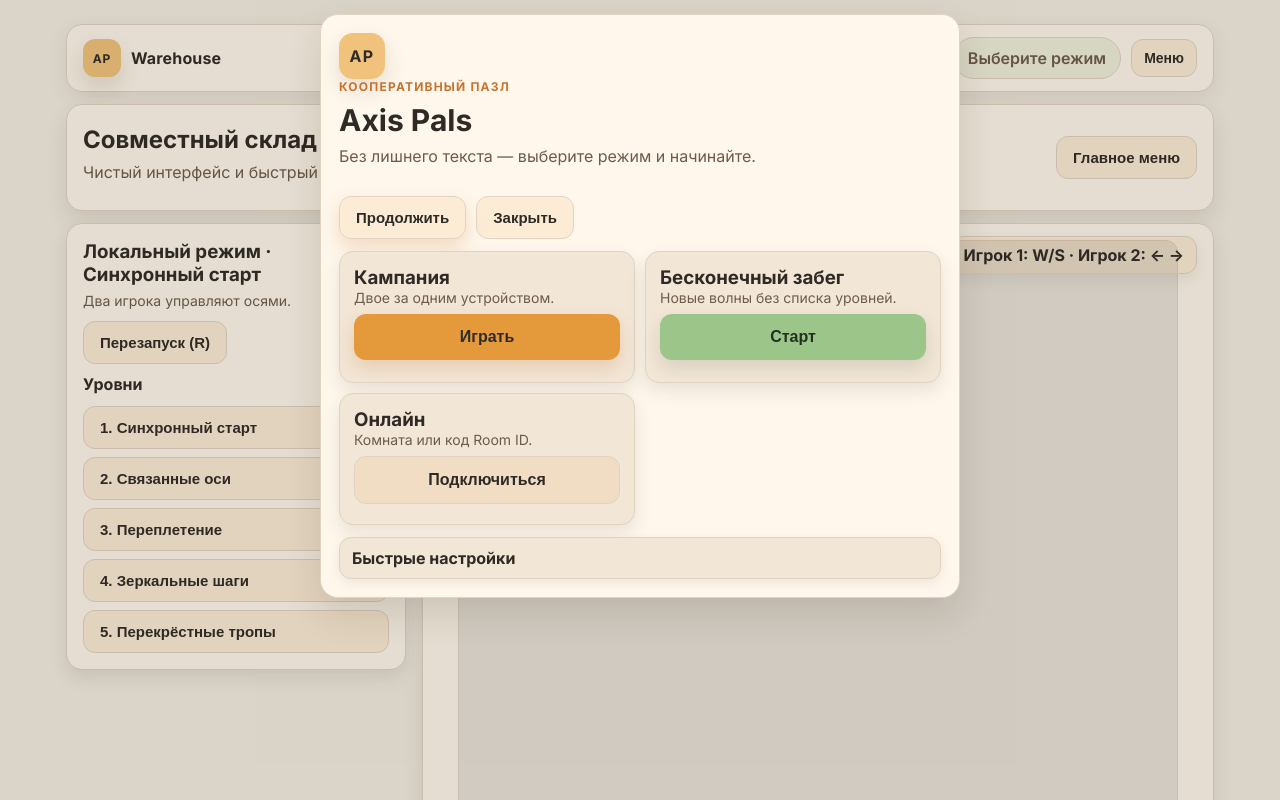
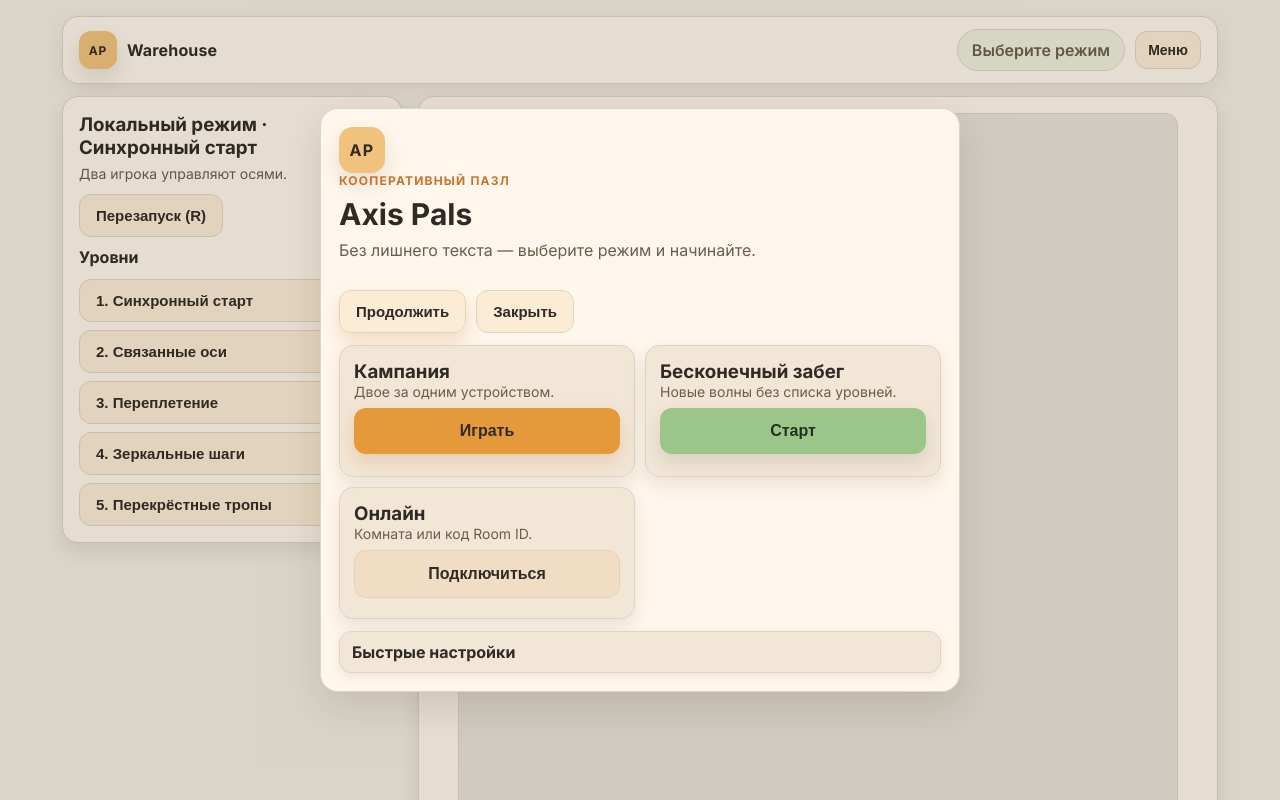
Before and after one commit to JustSadSock/Axis-Pals-Warehouse, a website with bundled scripts: page public/index.html in a window 1280 px wide. Shown: the top 800 px of the page. Built offline with nearby package versions, Linux system fonts and the light colour scheme.

Commit message:
Simplify UI overlays

```diff
--- a/public/index.html
+++ b/public/index.html
@@ -89,14 +89,6 @@
       </div>
     </div>
 
-    <header class="hero">
-      <div>
-        <h2 class="hero-title">Совместный склад</h2>
-        <p class="lede">Чистый интерфейс и быстрый старт.</p>
-      </div>
-      <button id="menu-button" class="ghost">Главное меню</button>
-    </header>
-
     <div id="hud" class="hud hidden">
       <div class="hud-item player1">Игрок 1 (W/S): ведёт вертикаль</div>
       <div class="hud-item player2">Игрок 2 (← →): ведёт горизонталь</div>
@@ -160,10 +152,6 @@
       </section>
 
       <section class="game-area">
-        <div class="floating-ui">
-          <div class="pill" id="floating-level">Уровень</div>
-          <div class="pill" id="floating-controls">Игрок 1: W/S · Игрок 2: ← →</div>
-        </div>
         <canvas id="game-canvas" width="640" height="640"></canvas>
         <div class="caption" id="mode-caption"></div>
           <div class="restart-hint hidden" id="restart-hint">R — перезапуск уровня</div>
--- a/public/main.js
+++ b/public/main.js
@@ -42,8 +42,6 @@ const overlaySecondary = document.getElementById('overlay-secondary');
 const toast = document.getElementById('toast');
 const onlineStatus = document.getElementById('online-status');
 const levelList = document.getElementById('level-list');
-const floatingLevel = document.getElementById('floating-level');
-const floatingControls = document.getElementById('floating-controls');
 const restartHint = document.getElementById('restart-hint');
 const endlessButton = document.getElementById('endless-play');
 const moveLimitLabel = document.getElementById('move-limit');
@@ -51,7 +49,6 @@ const campaignControls = document.getElementById('campaign-controls');
 const endlessControls = document.getElementById('endless-controls');
 const endlessProgress = document.getElementById('endless-progress');
 const rerollEndless = document.getElementById('reroll-endless');
-const menuButton = document.getElementById('menu-button');
 const menuButtonTop = document.getElementById('menu-button-top');
 const closeMenuButton = document.getElementById('close-menu');
 const resumeGameButton = document.getElementById('resume-game');
@@ -133,7 +130,6 @@ function updateLevelTitle() {
   } else {
     levelCounter.textContent = `Уровень ${currentLevelIndex + 1} / ${levels.length}`;
   }
-  floatingLevel.textContent = level ? level.name : '';
 }
 
 function getLevelStats(level) {
@@ -169,7 +165,6 @@ function togglePanels() {
   localPanel.classList.toggle('hidden', !isLocalish);
   onlinePanel.classList.toggle('hidden', !isOnline);
   hud.classList.toggle('hidden', isOnline);
-  floatingControls.classList.toggle('hidden', isOnline);
   restartHint.classList.toggle('hidden', isOnline);
   moveLimitLabel.classList.toggle('hidden', isOnline);
   if (campaignControls) campaignControls.classList.toggle('hidden', isEndless);
@@ -665,7 +660,6 @@ function setupUI() {
   document.getElementById('online-play').addEventListener('click', startOnline);
   endlessButton.addEventListener('click', startEndless);
   document.getElementById('restart-level').addEventListener('click', resetLocal);
-  if (menuButton) menuButton.addEventListener('click', openMainMenu);
   if (menuButtonTop) menuButtonTop.addEventListener('click', openMainMenu);
   if (mobileMenuButton) mobileMenuButton.addEventListener('click', openMainMenu);
   if (closeMenuButton) {
--- a/public/styles.css
+++ b/public/styles.css
@@ -27,12 +27,13 @@ body {
   background: var(--bg-color);
   color: var(--text);
   min-height: 100vh;
+  overflow: hidden;
 }
 
 .page {
   max-width: 1180px;
   margin: 0 auto;
-  padding: 24px 16px 88px;
+  padding: 16px 12px 32px;
   position: relative;
 }
 
@@ -70,7 +71,6 @@ body {
 
 .eyebrow { text-transform: uppercase; letter-spacing: 0.1em; font-size: 12px; color: var(--accent-strong); margin: 0; font-weight: 700; }
 h1 { margin: 8px 0 6px; font-size: 30px; }
-h2.hero-title { margin: 6px 0 6px; font-size: 24px; }
 h3 { margin: 0; }
 .lede { margin: 0 0 12px; color: var(--muted); line-height: 1.5; max-width: 720px; }
 
@@ -80,10 +80,10 @@ h3 { margin: 0; }
   background: rgba(46, 35, 18, 0.12);
   display: flex;
   justify-content: center;
-  align-items: flex-start;
+  align-items: center;
   z-index: 10;
   padding: 14px;
-  overflow-y: auto;
+  overflow: hidden;
 }
 
 .start-card {
@@ -153,20 +153,6 @@ button.compact { padding: 10px 12px; font-size: 14px; }
 .pill { background: rgba(228, 154, 58, 0.12); border: 1px solid var(--border); padding: 8px 12px; border-radius: 12px; font-weight: 700; color: var(--text); box-shadow: 0 6px 14px rgba(46,35,18,0.08); }
 .pill.muted { color: var(--muted); background: rgba(156, 197, 138, 0.14); }
 
-.hero {
-  display: flex;
-  justify-content: space-between;
-  align-items: center;
-  gap: 18px;
-  padding: 14px 16px;
-  background: var(--panel);
-  border: 1px solid var(--border);
-  border-radius: 16px;
-  box-shadow: 0 10px 22px rgba(46,35,18,0.1);
-}
-
-.hero-actions { display: flex; align-items: center; gap: 10px; flex-wrap: wrap; }
-
 .status-pill { align-self: flex-start; padding: 10px 14px; background: rgba(156,197,138,0.16); border-radius: 999px; border: 1px solid var(--border); font-weight: 600; color: var(--muted); }
 
 .hud { display: flex; gap: 12px; margin: 16px 0 12px; flex-wrap: wrap; }
@@ -219,7 +205,6 @@ input { flex: 1; padding: 10px 12px; border-radius: 10px; border: 1px solid var(
 #game-canvas { width: 100%; max-width: 720px; height: auto; border-radius: 12px; background: var(--floor); border: 1px solid var(--border); display: block; margin: 0 auto; }
 .caption { margin-top: 8px; color: var(--muted); font-size: 14px; text-align: center; }
 
-.floating-ui { position: absolute; top: 12px; left: 16px; right: 16px; display: flex; justify-content: space-between; gap: 8px; pointer-events: none; flex-wrap: wrap; }
 .restart-hint { margin-top: 10px; color: var(--muted); font-size: 13px; text-align: center; }
 
 .touch-controls { display: none; width: 100%; margin-top: 12px; justify-content: space-between; gap: 10px; }
@@ -247,22 +232,18 @@ input { flex: 1; padding: 10px 12px; border-radius: 10px; border: 1px solid var(
 .toast { position: fixed; left: 50%; bottom: 24px; transform: translateX(-50%) translateY(20px); padding: 12px 16px; background: var(--panel); color: var(--text); border-radius: 12px; box-shadow: 0 10px 26px rgba(46,35,18,0.12); opacity: 0; pointer-events: none; transition: opacity 160ms ease, transform 160ms ease; z-index: 25; border: 1px solid var(--border); }
 .toast.visible { opacity: 1; transform: translateX(-50%) translateY(0); }
 
-body.hints-off .floating-ui,
 body.hints-off #restart-hint { opacity: 0.25; }
-body.hints-off .floating-ui .pill { display: none; }
 body.hints-off .hud-item { opacity: 0.92; }
 
 @media (max-width: 900px) {
   .layout { grid-template-columns: 1fr; }
-  .hero { flex-direction: column; align-items: flex-start; padding: 12px 14px; gap: 10px; }
   #game-canvas { max-width: 100%; }
-  .page { padding: 12px 10px 72px; }
+  .page { padding: 12px 10px 24px; }
   .touch-controls { display: flex; }
   .start-screen { align-items: stretch; }
   .start-card { width: 100%; padding: 14px; }
   .start-top { flex-direction: column; align-items: flex-start; }
   .nav-bar { flex-direction: column; align-items: flex-start; gap: 10px; }
-  .floating-ui { gap: 6px; }
   .mobile-bar { display: flex; }
 }
 
@@ -276,7 +257,6 @@ body.hints-off .hud-item { opacity: 0.92; }
 }
 
 body.is-mobile .nav-bar,
-body.is-mobile .hero,
 body.is-mobile .control-panel,
 body.is-mobile .game-area {
   box-shadow: none;
@@ -293,7 +273,4 @@ body.is-mobile .game-area {
 }
 
 body.is-mobile .nav-actions { width: 100%; justify-content: space-between; }
-body.is-mobile .hero-title { font-size: 20px; }
-body.is-mobile .lede { font-size: 14px; }
-body.is-mobile .floating-ui { position: static; margin-bottom: 10px; }
 body.is-mobile .game-area { padding: 12px; }
```
